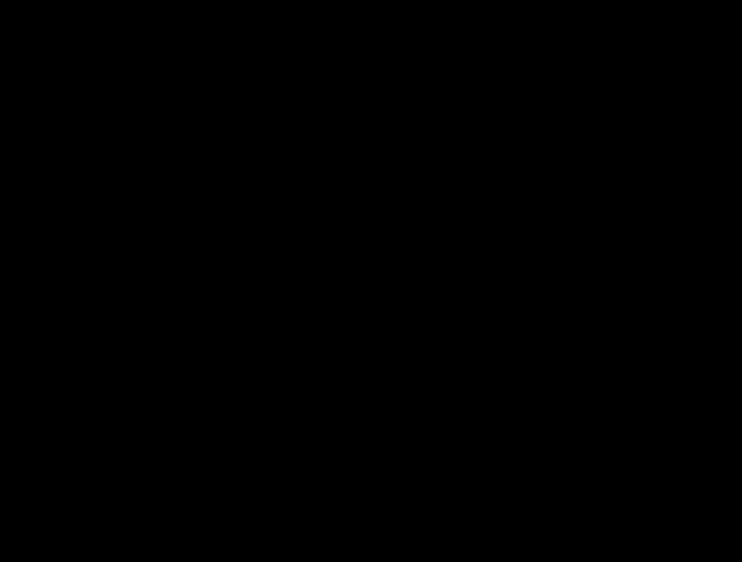
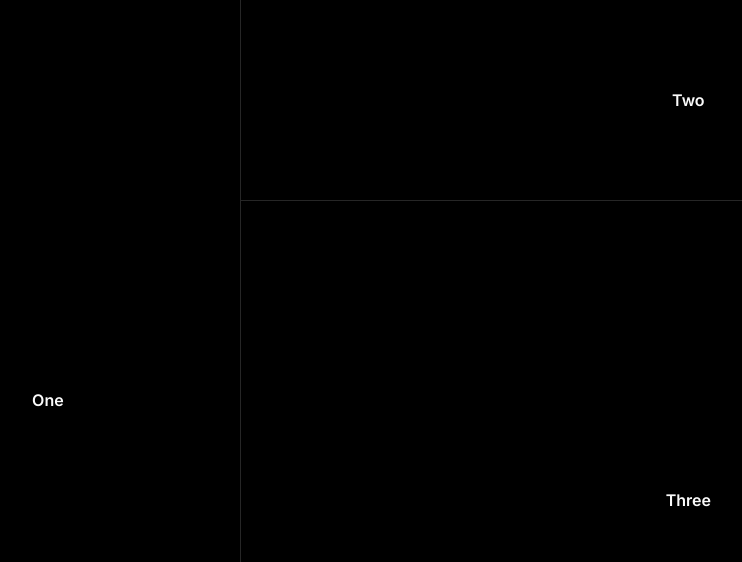
Before and after one commit to gemdegem/comtracker, a Next.js app: page /tracker in a window 1280 px wide. Before the commit this address had no page. Shown: the top 562 px of the page, without its empty margins (144-886 px from the left). Built offline with nearby package versions, Linux system fonts and the light colour scheme.

Commit message:
feat: added resizable tracker dashboard layout

```diff
--- /dev/null
+++ b/app/tracker/page.tsx
@@ -0,0 +1,9 @@
+import { ResizableDashboard } from '@/components/ResizableDashboard'
+
+export default function Tracker() {
+	return (
+		<main className="w-full min-h-screen">
+			<ResizableDashboard />
+		</main>
+	)
+}
--- a/components/GlobeComponent.tsx
+++ b/components/GlobeComponent.tsx
@@ -430,7 +430,7 @@
 				</motion.div>
 				<div className="w-full h-full flex items-center justify-center -bottom-50 md:-bottom-30">
 					<div className="absolute w-full bottom-[0rem] inset-x-0 h-60 bg-gradient-to-b pointer-events-none select-none from-transparent dark:to-black to-white z-40" />
-					<div className="absolute w-[60rem] h-[60rem] -bottom-[30rem] z-10">
+					<div className="dark:bg-black absolute w-[60rem] h-[60rem] -bottom-[30rem] z-10">
 						<World data={sampleArcs} globeConfig={globeConfig} />
 					</div>
 				</div>
--- /dev/null
+++ b/components/ResizableDashboard.tsx
@@ -0,0 +1,33 @@
+import {
+	ResizableHandle,
+	ResizablePanel,
+	ResizablePanelGroup,
+} from '@/components/ui/resizable'
+
+export function ResizableDashboard() {
+	return (
+		<ResizablePanelGroup direction="horizontal" className="min-h-screen w-full">
+			<ResizablePanel defaultSize={30}>
+				<div className="flex h-full items-center justify-center">
+					<span className="font-semibold">One</span>
+				</div>
+			</ResizablePanel>
+			<ResizableHandle />
+			<ResizablePanel>
+				<ResizablePanelGroup direction="vertical">
+					<ResizablePanel defaultSize={25}>
+						<div className="flex h-full items-center justify-center">
+							<span className="font-semibold">Two</span>
+						</div>
+					</ResizablePanel>
+					<ResizableHandle />
+					<ResizablePanel defaultSize={75}>
+						<div className="flex h-full items-center justify-center">
+							<span className="font-semibold">Three</span>
+						</div>
+					</ResizablePanel>
+				</ResizablePanelGroup>
+			</ResizablePanel>
+		</ResizablePanelGroup>
+	)
+}
--- /dev/null
+++ b/components/ui/resizable.tsx
@@ -0,0 +1,45 @@
+"use client"
+
+import { GripVertical } from "lucide-react"
+import * as ResizablePrimitive from "react-resizable-panels"
+
+import { cn } from "@/lib/utils"
+
+const ResizablePanelGroup = ({
+  className,
+  ...props
+}: React.ComponentProps<typeof ResizablePrimitive.PanelGroup>) => (
+  <ResizablePrimitive.PanelGroup
+    className={cn(
+      "flex h-full w-full data-[panel-group-direction=vertical]:flex-col",
+      className
+    )}
+    {...props}
+  />
+)
+
+const ResizablePanel = ResizablePrimitive.Panel
+
+const ResizableHandle = ({
+  withHandle,
+  className,
+  ...props
+}: React.ComponentProps<typeof ResizablePrimitive.PanelResizeHandle> & {
+  withHandle?: boolean
+}) => (
+  <ResizablePrimitive.PanelResizeHandle
+    className={cn(
+      "relative flex w-px items-center justify-center bg-border after:absolute after:inset-y-0 after:left-1/2 after:w-1 after:-translate-x-1/2 focus-visible:outline-none focus-visible:ring-1 focus-visible:ring-ring focus-visible:ring-offset-1 data-[panel-group-direction=vertical]:h-px data-[panel-group-direction=vertical]:w-full data-[panel-group-direction=vertical]:after:left-0 data-[panel-group-direction=vertical]:after:h-1 data-[panel-group-direction=vertical]:after:w-full data-[panel-group-direction=vertical]:after:-translate-y-1/2 data-[panel-group-direction=vertical]:after:translate-x-0 [&[data-panel-group-direction=vertical]>div]:rotate-90",
+      className
+    )}
+    {...props}
+  >
+    {withHandle && (
+      <div className="z-10 flex h-4 w-3 items-center justify-center rounded-sm border bg-border">
+        <GripVertical className="h-2.5 w-2.5" />
+      </div>
+    )}
+  </ResizablePrimitive.PanelResizeHandle>
+)
+
+export { ResizablePanelGroup, ResizablePanel, ResizableHandle }
--- a/package.json
+++ b/package.json
@@ -19,6 +19,7 @@
     "react": "^18",
     "react-dom": "^18",
     "react-element-to-jsx-string": "^15.0.0",
+    "react-resizable-panels": "^2.0.19",
     "tailwind-merge": "^2.3.0",
     "tailwindcss-animate": "^1.0.7",
     "three": "^0.164.1",
```
